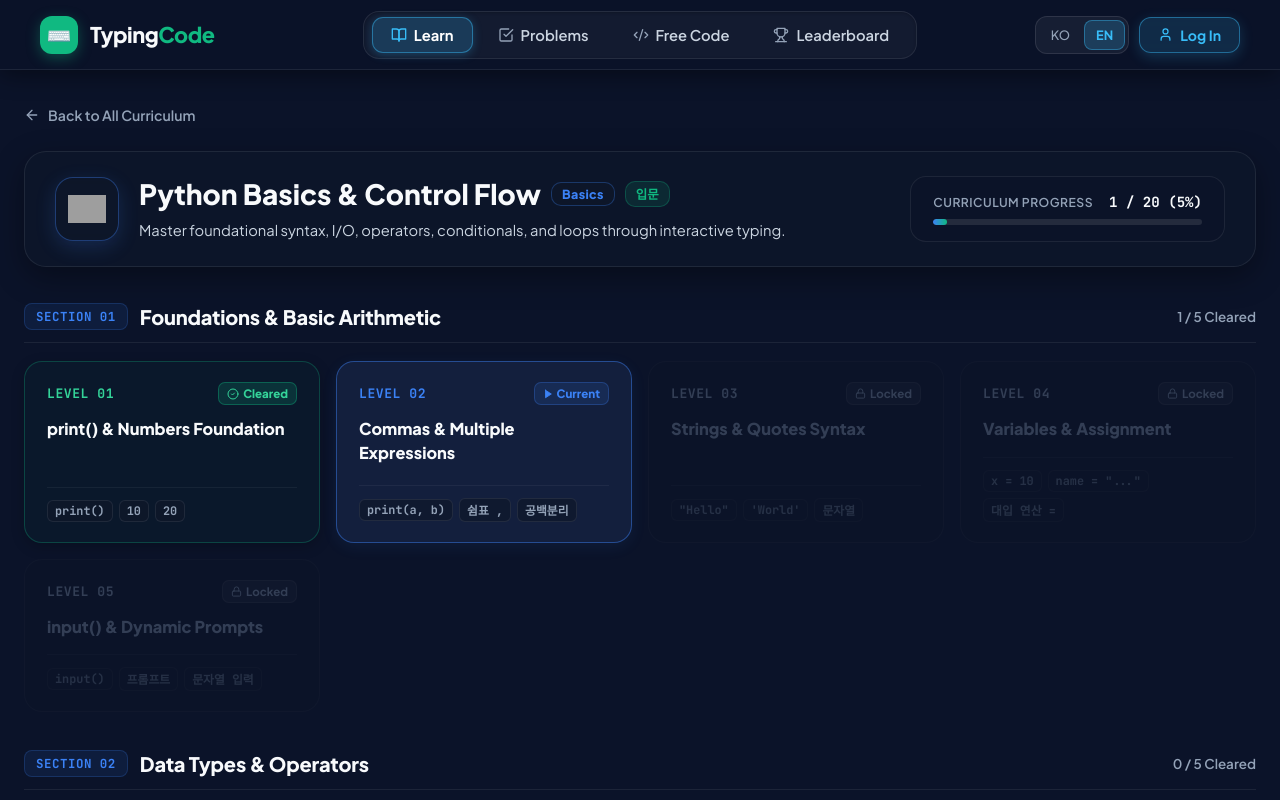
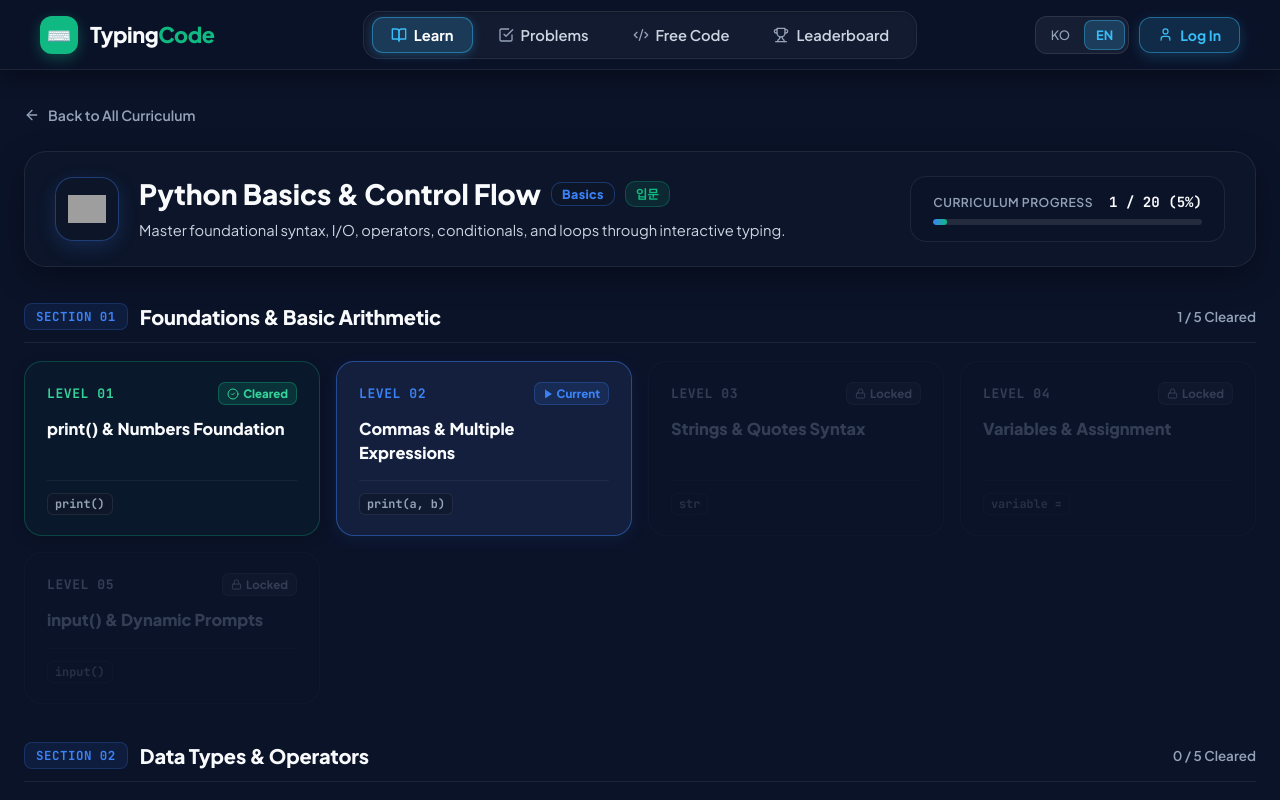
Before and after one commit to iurazilland/TypingCodeV2, a Next.js app: page /practice/en in a window 1280 px wide. Shown: the top 800 px of the page. Built offline with nearby package versions, Linux system fonts and the light colour scheme; grey boxes are pictures that could not be loaded.

Commit message:
fix(curriculum): clean unnatural dummy syntax tags and guard tag container rendering

```diff
--- a/src/app/practice/[language]/page.tsx
+++ b/src/app/practice/[language]/page.tsx
@@ -483,7 +483,8 @@ export default function StageSelectPage({ params }: StageSelectPageProps) {
                         </h3>
                       </div>
 
-                      {/* Bottom Row: Syntax Code Keyword Tags (Exercism Concept Tagging) */}
+                      {/* Bottom Row: Syntax Code Keyword Tags (Exercism Concept Tagging, only if tags exist) */}
+                      {level.syntaxTags && level.syntaxTags.length > 0 && (
                         <div
                           style={{
                             marginTop: '16px',
@@ -515,6 +516,7 @@ export default function StageSelectPage({ params }: StageSelectPageProps) {
                             </span>
                           ))}
                         </div>
+                      )}
                     </Link>
                   );
                 })}
--- a/src/lib/curriculumSections.ts
+++ b/src/lib/curriculumSections.ts
@@ -27,31 +27,31 @@ const PYTHON_BASIC_SECTIONS: LevelSection[] = [
         levelNumber: 1,
         title_ko: 'print() 함수와 숫자의 기초',
         title_en: 'print() & Numbers Foundation',
-        syntaxTags: ['print()', '10', '20'],
+        syntaxTags: ['print()'],
       },
       {
         levelNumber: 2,
         title_ko: '쉼표(,)와 여러 수식의 동시 출력',
         title_en: 'Commas & Multiple Expressions',
-        syntaxTags: ['print(a, b)', '쉼표 ,', '공백분리'],
+        syntaxTags: ['print(a, b)'],
       },
       {
         levelNumber: 3,
         title_ko: '문자열(String)과 따옴표 출력',
         title_en: 'Strings & Quotes Syntax',
-        syntaxTags: ['"Hello"', "'World'", '문자열'],
+        syntaxTags: ['str'],
       },
       {
         levelNumber: 4,
         title_ko: '변수(Variable) 선언과 기본 대입',
         title_en: 'Variables & Assignment',
-        syntaxTags: ['x = 10', 'name = "..."', '대입 연산 ='],
+        syntaxTags: ['variable ='],
       },
       {
         levelNumber: 5,
         title_ko: 'input() 사용자 입력과 동적 처리',
         title_en: 'input() & Dynamic Prompts',
-        syntaxTags: ['input()', '프롬프트', '문자열 입력'],
+        syntaxTags: ['input()'],
       },
     ],
   },
```
Lines whose indentation alone changed are shown as unchanged.
